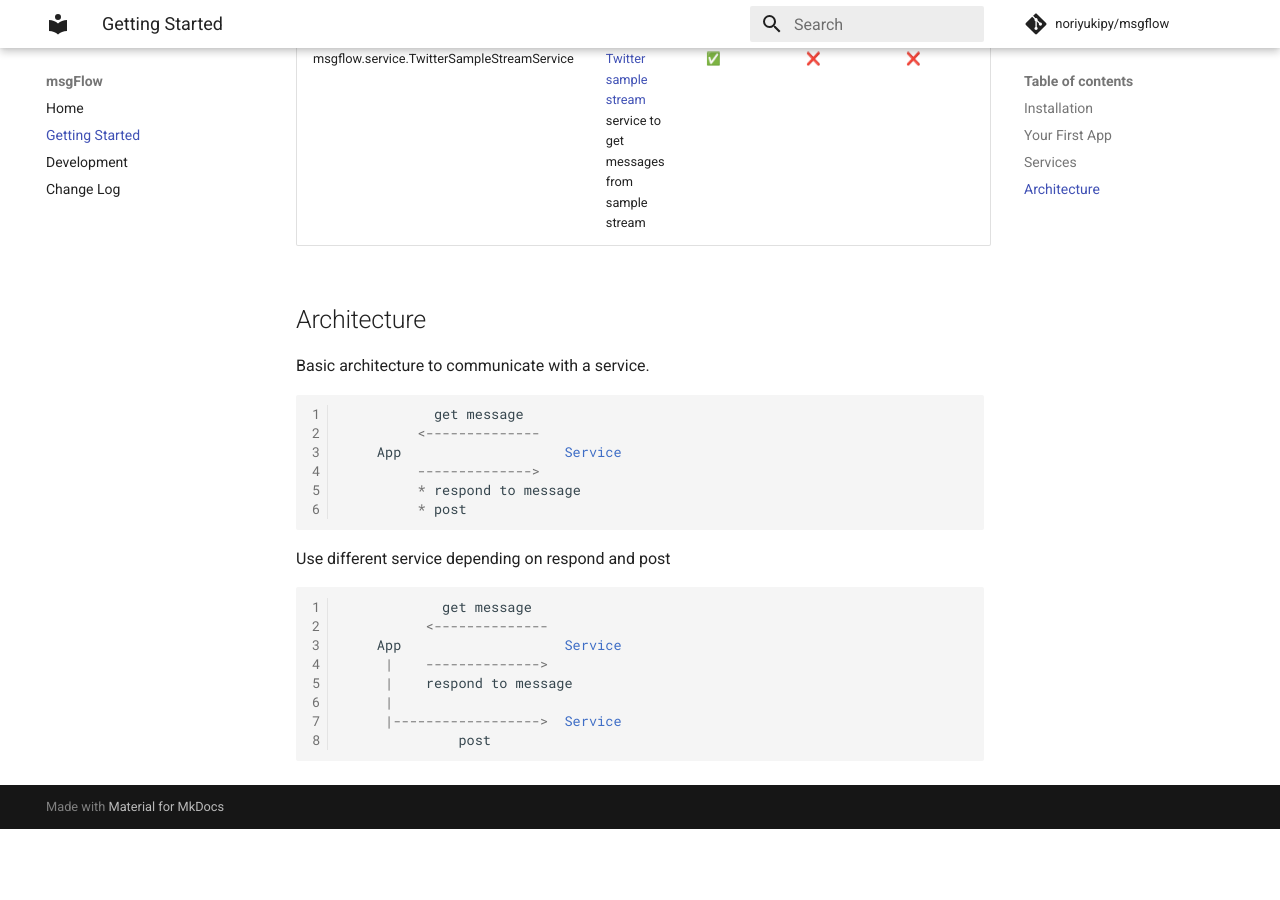
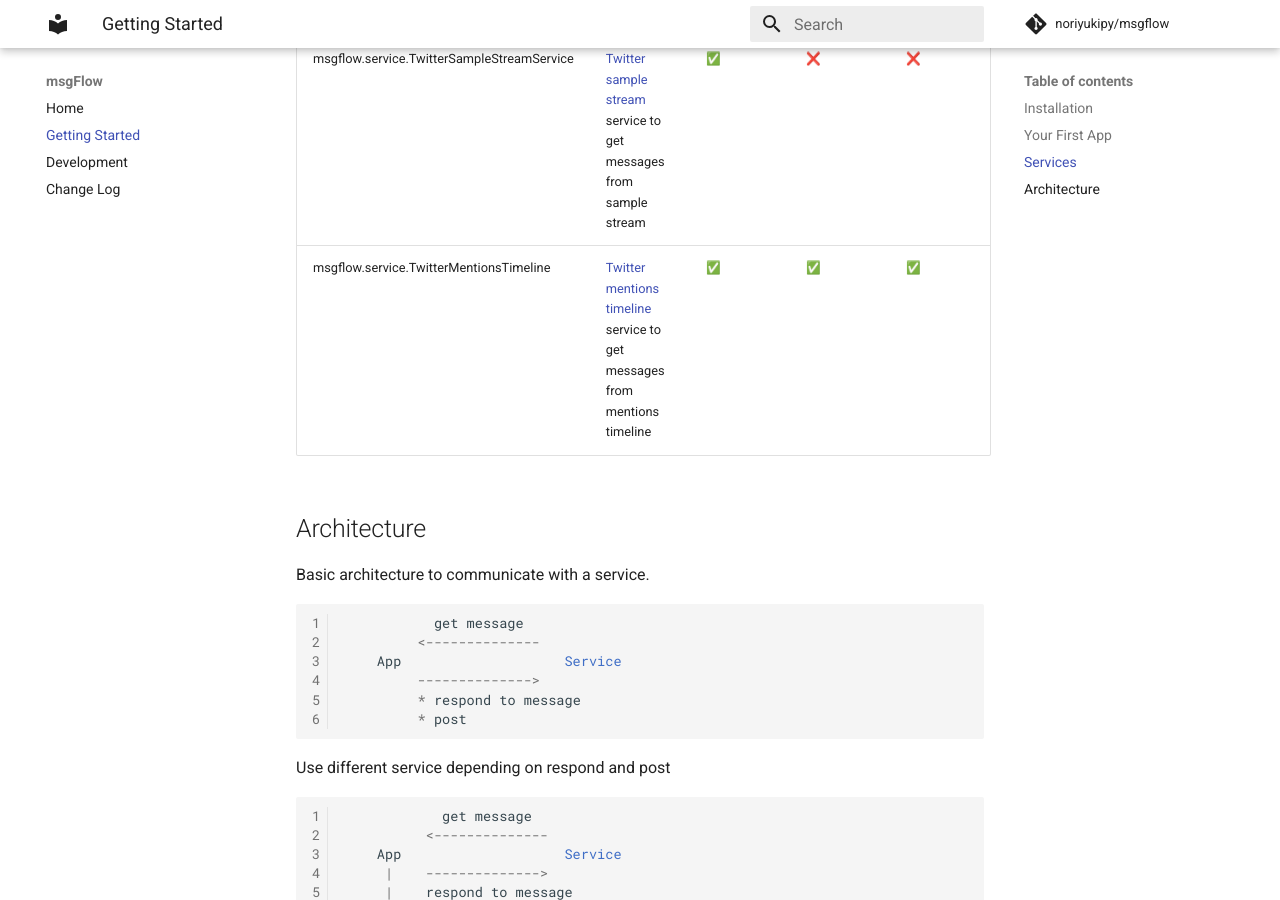
Before and after one commit to colorfulscoop/msgflow, an MkDocs documentation site: the page built from docs/docs/getting_started.md, in a window 1280 px wide and 900 px high, scrolled down 1277 px. Built offline with MkDocs 1.6.1 and Material for MkDocs 9.7.7, drawn with Linux system fonts in a browser that asks for light colours; emoji names are drawn with the system emoji font; comment, search, counter and statistics services are not loaded; before the commit the page ends 2106 px from its top, so only the background shows below that.

Commit message:
Update document to add TwitterMentionsTimelineService

```diff
--- a/docs/docs/getting_started.md
+++ b/docs/docs/getting_started.md
@@ -47,6 +47,7 @@ you>
 | msgflow.service.CliService | CLI service to work with stdin and stdout | :white_check_mark: | :white_check_mark: | :white_check_mark: |
 | msgflow.service.SlackService | Slack service to work with Slack | :white_check_mark: | :white_check_mark: | :white_check_mark: |
 | msgflow.service.TwitterSampleStreamService | [Twitter sample stream](https://developer.twitter.com/en/docs/tweets/sample-realtime/overview/get_statuses_sample) service to get messages from sample stream | :white_check_mark: | :x: | :x: |
+| msgflow.service.TwitterMentionsTimeline | [Twitter mentions timeline](https://developer.twitter.com/en/docs/twitter-api/v1/tweets/timelines/api-reference/get-statuses-mentions_timeline) service to get messages from mentions timeline | :white_check_mark: | :white_check_mark: | :white_check_mark: |
 
 ## Architecture
 
```
